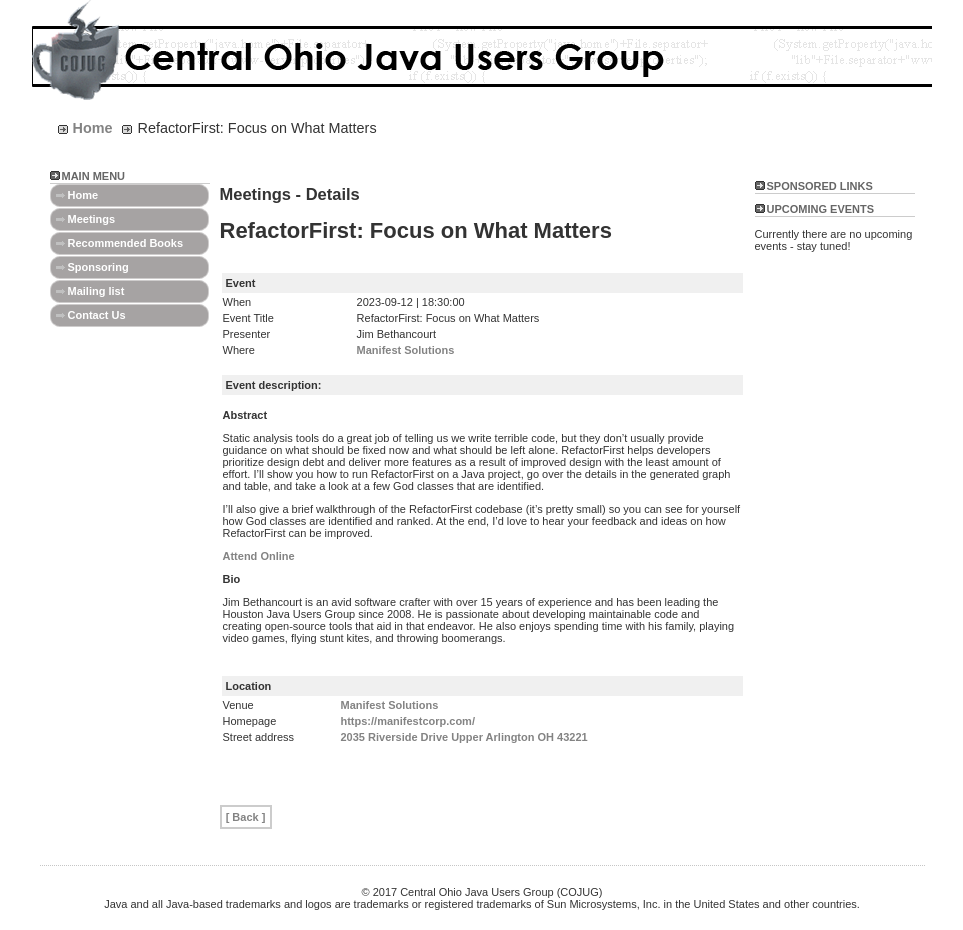
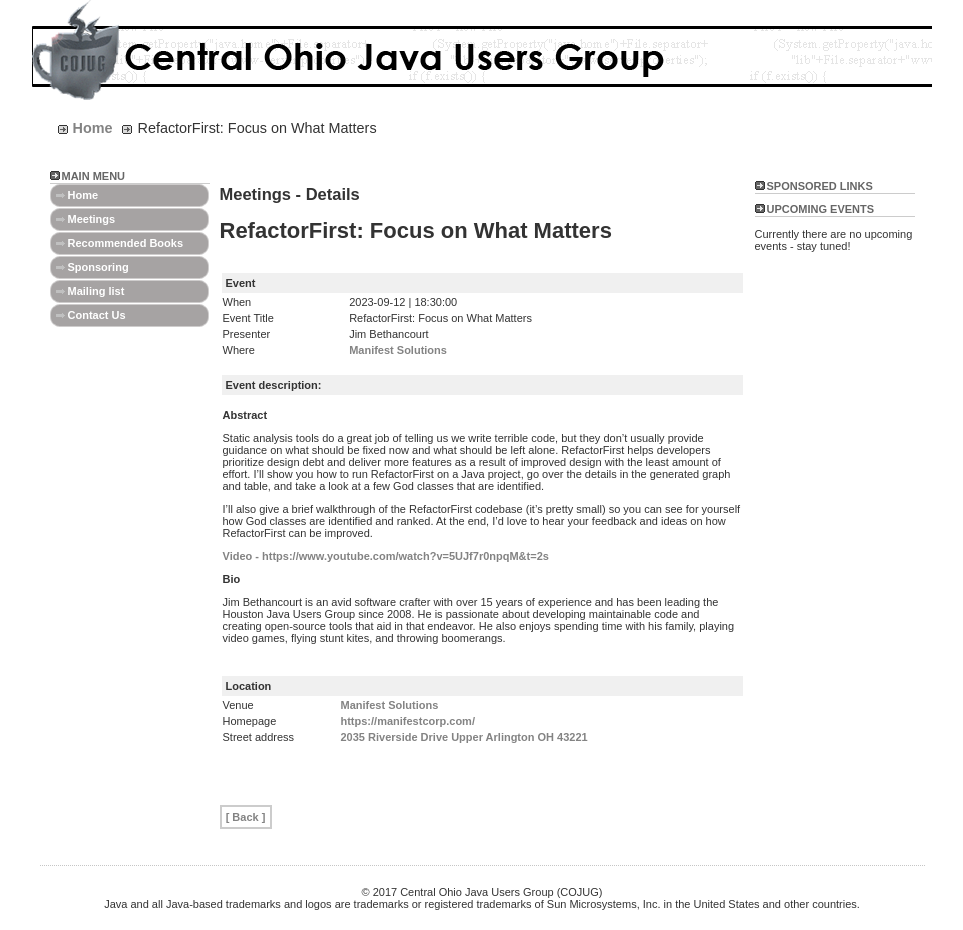
Before and after one commit to cjudd/cojug-site, a Jekyll site: the page built from _posts/2023-09-12-dinner-RefactorFirst-305.markdown, in a window 1280 px wide. Shown: the whole page, without its empty margins (158-1121 px from the left). Built offline with Jekyll 4.4.1, drawn with Linux system fonts in a browser that asks for light colours; comment, search, counter and statistics services are not loaded.

Commit message:
Added links to YouTube Channel.

```diff
--- a/_posts/2023-08-08-dinner-PromptEngineeringForDevelopers-304.markdown
+++ b/_posts/2023-08-08-dinner-PromptEngineeringForDevelopers-304.markdown
@@ -27,6 +27,8 @@
 Exploration of various open-source LLMs and their unique capabilities
 Build a complete working application using prompt engineering
 
+[Video - https://www.youtube.com/watch?v=XT23-0D2jJs&t=1s](https://www.youtube.com/watch?v=XT23-0D2jJs&t=1s){:target="_blank"}
+
 **Bio**
 
 Nilanjan Raychaudhuri is an entrepreneur, builder, and software engineer living in Columbus, Ohio. My interests are product development, entrepreneurship, technology, and programming languages.
--- a/_posts/2023-09-12-dinner-RefactorFirst-305.markdown
+++ b/_posts/2023-09-12-dinner-RefactorFirst-305.markdown
@@ -17,7 +17,7 @@
 
 I'll also give a brief walkthrough of the RefactorFirst codebase (it's pretty small) so you can see for yourself how God classes are identified and ranked. At the end, I'd love to hear your feedback and ideas on how RefactorFirst can be improved.
 
-[Attend Online](https://teams.microsoft.com/l/meetup-join/19%3ameeting_MjBmNDNiM2ItZTg5ZC00MmMzLWJmODAtMjEwZTkyMWU1NTgw%40thread.v2/0?context=%7b%22Tid%22%3a%221152097c-85c7-4b1f-bd6f-5d702b356170%22%2c%22Oid%22%3a%2231c53ca3-9dfe-4e4e-ab37-f4c6cf220ae9%22%7d)
+[Video - https://www.youtube.com/watch?v=5UJf7r0npqM&t=2s](https://www.youtube.com/watch?v=5UJf7r0npqM&t=2s){:target="_blank"}
 
 **Bio**
 
--- a/_posts/2023-09-18-dinner-Wargames-306.markdown
+++ b/_posts/2023-09-18-dinner-Wargames-306.markdown
@@ -25,6 +25,8 @@
 
 Attending this session will teach you how to make this migration as smooth as possible. A live coding demo will take you through the steps involved, and point out where to pay special attention. We will also briefly examine some of the changes planned for Jakarta EE 11 that will prepare you for what to expect in future versions of Spring.
 
+[Video - https://www.youtube.com/watch?v=VXGuKFfkp_M&t=2s](https://www.youtube.com/watch?v=VXGuKFfkp_M&t=2s){:target="_blank"}
+
 **Bio**
 
 Gerrit Grunwald is a software engineer that loves coding for around 40 years already. He is a true believer in open source and has participated in popular projects like JFXtras.org as well as his own projects (TilesFX, Medusa, Enzo, SteelSeries Swing, SteelSeries Canvas, JDKMon).
--- a/_posts/2023-10-10-dinner-Auth-307.markdown
+++ b/_posts/2023-10-10-dinner-Auth-307.markdown
@@ -19,6 +19,8 @@
 
 Don't worry if those things sound foreign; they'll be explained in a clear, practical way so that you can choose the appropriate tool for your needs without making rookie mistakes.
 
+[Video - https://www.youtube.com/watch?v=pFgC9izHMRY](https://www.youtube.com/watch?v=pFgC9izHMRY){:target="_blank"}
+
 **Bio**
 
 Seth spent 21 years as a professional developer/architect before finally joining the dark side of management. He now spends his days as a pointy-haired boss leading a small-but-mighty product development team in the search for elegant solutions to complex problems. He is passionate about clean architecture, testable systems, and bringing order to chaos. Seth lives in Columbus, OH and is an active participant in the Midwest developer community. He'll write TPS reports when he has to, but still enjoys writing, reviewing, and talking about code.
--- a/_posts/2023-11-14-dinner-Dark-Side-Of-Open-Source-308.markdown
+++ b/_posts/2023-11-14-dinner-Dark-Side-Of-Open-Source-308.markdown
@@ -15,6 +15,8 @@
 
 There is a dark side to productivity with open source. In modern applications, the majority of code on which an application is built isn’t code written by your team. Modern applications are built on the backs of volunteer communities and open-source software. These volunteers and their software delivery practices all become potential attack vectors. The truth is that most organizations do not factor open-source supply chain attacks into their organization’s threat models today. Security incidents such as the CodeCov bash uploader script, the npm colors, and faker intentionally introduced malicious commits, and the recent PyPi backdoors targeting AWS credentials highlight the impact of supply chain attacks as a scalable attack pattern. To spread awareness on supply chain attacks so that organizations can scalably handle them we propose baking supply chain attacks into existing threat modeling procedures and software development culture so that organizations can champion supply chain management of open source in the places where they are most impactful, at development time. We will present a comprehensive, comprehensible, and technology-agnostic taxonomy of attack vectors, created on the basis of hundreds of real-world incidents and validated by experts in the domain. Following, we will discuss the types of defenses you can put in place to detect and respond to such modern day attacks and how you can work these defenses in based on your program’s maturity.
 
+[Video - https://www.youtube.com/watch?v=655YsAdq8vk](https://www.youtube.com/watch?v=655YsAdq8vk){:target="_blank"}
+
 **Bio**
 
 Darren Meyer is an Application Security practitioner and leader with 25 years of experience, 18 of which have been focused on AppSec products and programs. Currently the Lead Solution Architect for Endor Labs, he’s passionate about practical and affordable security programs, socio-technical systems, and getting great results from his home espresso machine.
```
